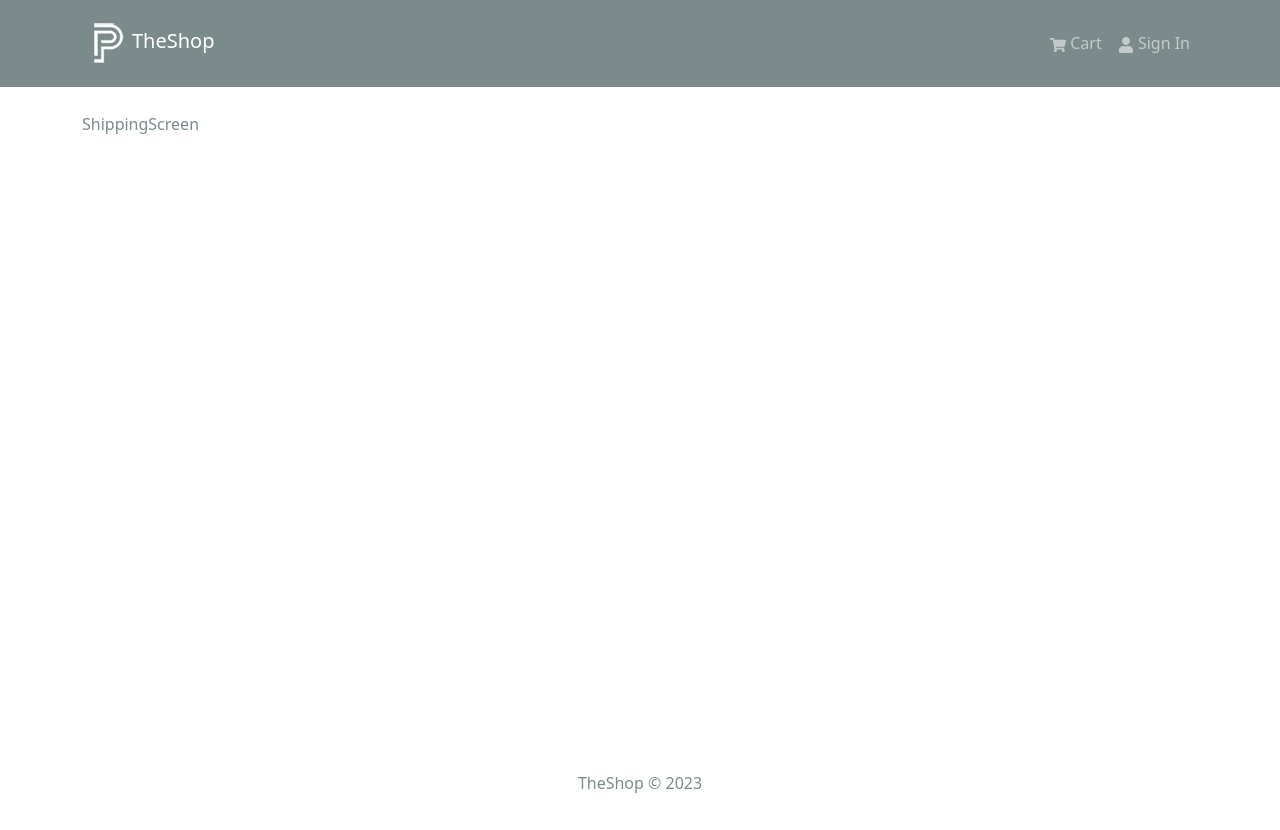
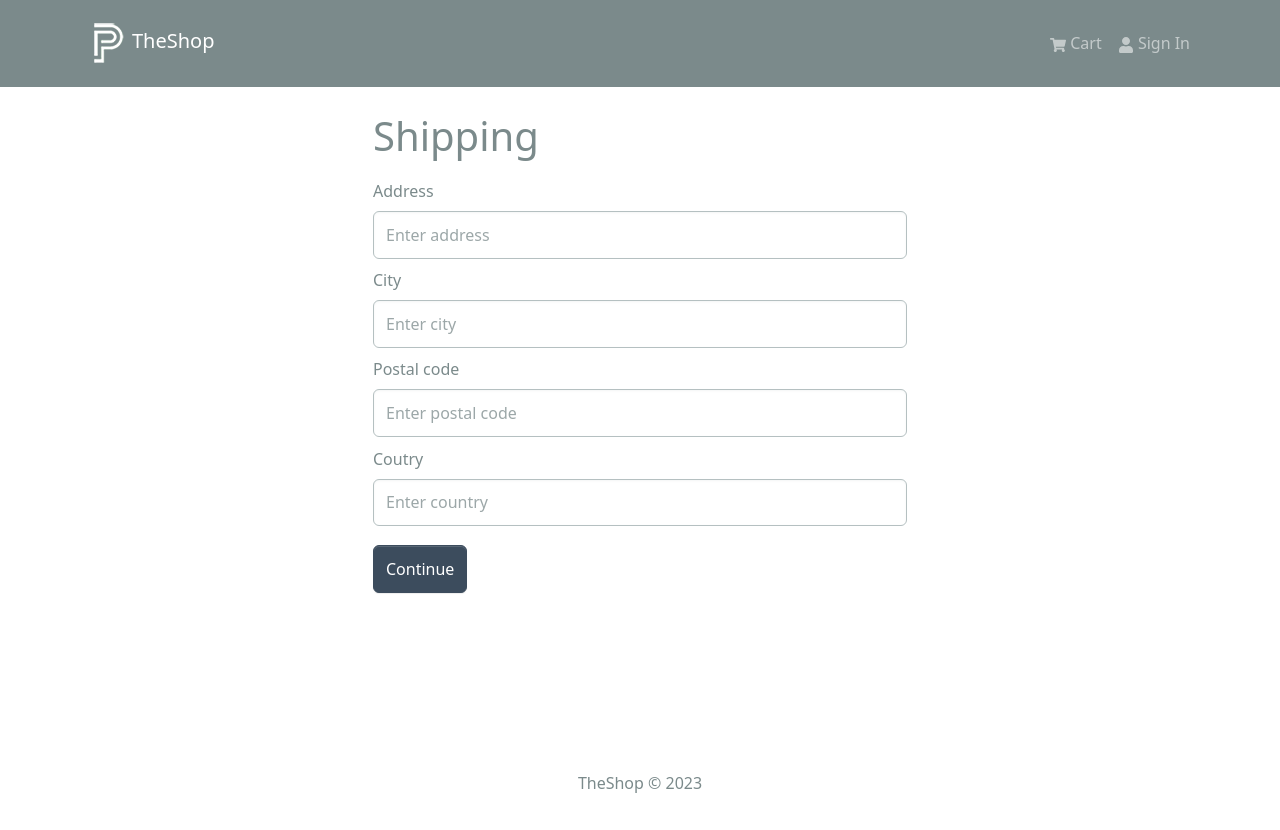
Before and after one commit to Alex-dev7/eCommerce, a React (Create React App) app: page /shipping in a window 1280 px wide. Built offline with nearby package versions, Linux system fonts and the light colour scheme.

Commit message:
Shippind Screen

```diff
--- a/src/screens/ShippingScreen.jsx
+++ b/src/screens/ShippingScreen.jsx
@@ -1,17 +1,79 @@
 import { useState } from "react"
 import {Form, Button } from 'react-bootstrap'
+import { useDispatch, useSelector } from "react-redux"
+import { useNavigate } from "react-router-dom"
 import FormContainer from '../components/FormContainer'
+import { saveShippingAddress } from "../slices/cartSlice"
+
 
 function ShippingScreen() {
-    const [address, setAddress] = useState('')
-    const [city, setCity] = useState('')
-    const [postalCode, setPostalCode] = useState('')
-    const [country, setCountry] = useState('')
+    const cart = useSelector((state) => state.cart)
+    const { shippingAddress }= cart
 
+    const [address, setAddress] = useState(shippingAddress?.address || '')
+    const [city, setCity] = useState(shippingAddress?.city || '')
+    const [postalCode, setPostalCode] = useState(shippingAddress?.postalCode || '')
+    const [country, setCountry] = useState(shippingAddress?.country || '')
 
+    const dispatch = useDispatch()
+    const navigate = useNavigate()
+
+    const submitHandler = (e) => {
+       e.preventDefault()
+       dispatch(saveShippingAddress({address, city, postalCode, country}))
+
+       navigate('/payment')
+    }
 
   return (
-    <div>ShippingScreen</div>
+    <FormContainer>
+        <h1>Shipping</h1>
+        <Form onSubmit={submitHandler}>
+            <Form.Group controlId='address' className="my-2">
+                <Form.Label>Address</Form.Label>
+                <Form.Control
+                    type="text"
+                    placeholder="Enter address"
+                    value={address}
+                    onChange={(e) => setAddress(e.target.value)}
+                >
+                </Form.Control>
+            </Form.Group>
+            <Form.Group controlId='city' className="my-2">
+                <Form.Label>City</Form.Label>
+                <Form.Control
+                    type="text"
+                    placeholder="Enter city"
+                    value={city}
+                    onChange={(e) => setCity(e.target.value)}
+                >
+                </Form.Control>
+            </Form.Group>
+            <Form.Group controlId='postalCode' className="my-2">
+                <Form.Label>Postal code</Form.Label>
+                <Form.Control
+                    type="text"
+                    placeholder="Enter postal code"
+                    value={postalCode}
+                    onChange={(e) => setPostalCode(e.target.value)}
+                >
+                </Form.Control>
+            </Form.Group>
+            <Form.Group controlId='country' className="my-2">
+                <Form.Label>Coutry</Form.Label>
+                <Form.Control
+                    type="text"
+                    placeholder="Enter country"
+                    value={country}
+                    onChange={(e) => setCountry(e.target.value)}
+                >
+                </Form.Control>
+            </Form.Group>
+            <Button type="submit" variant="primary" className="my-2">
+                Continue
+            </Button>
+        </Form>
+    </FormContainer>
   )
 }
 
```
